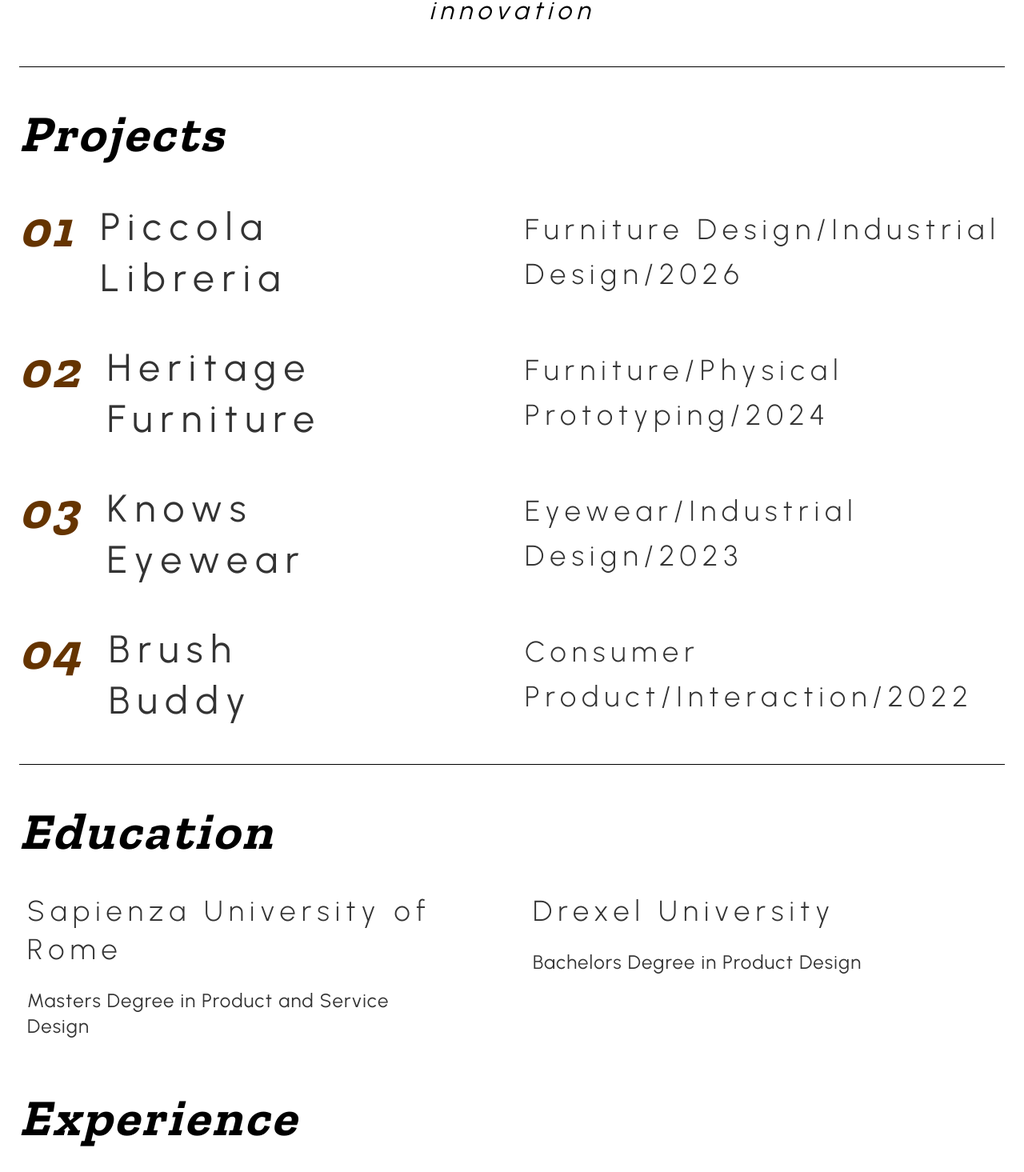
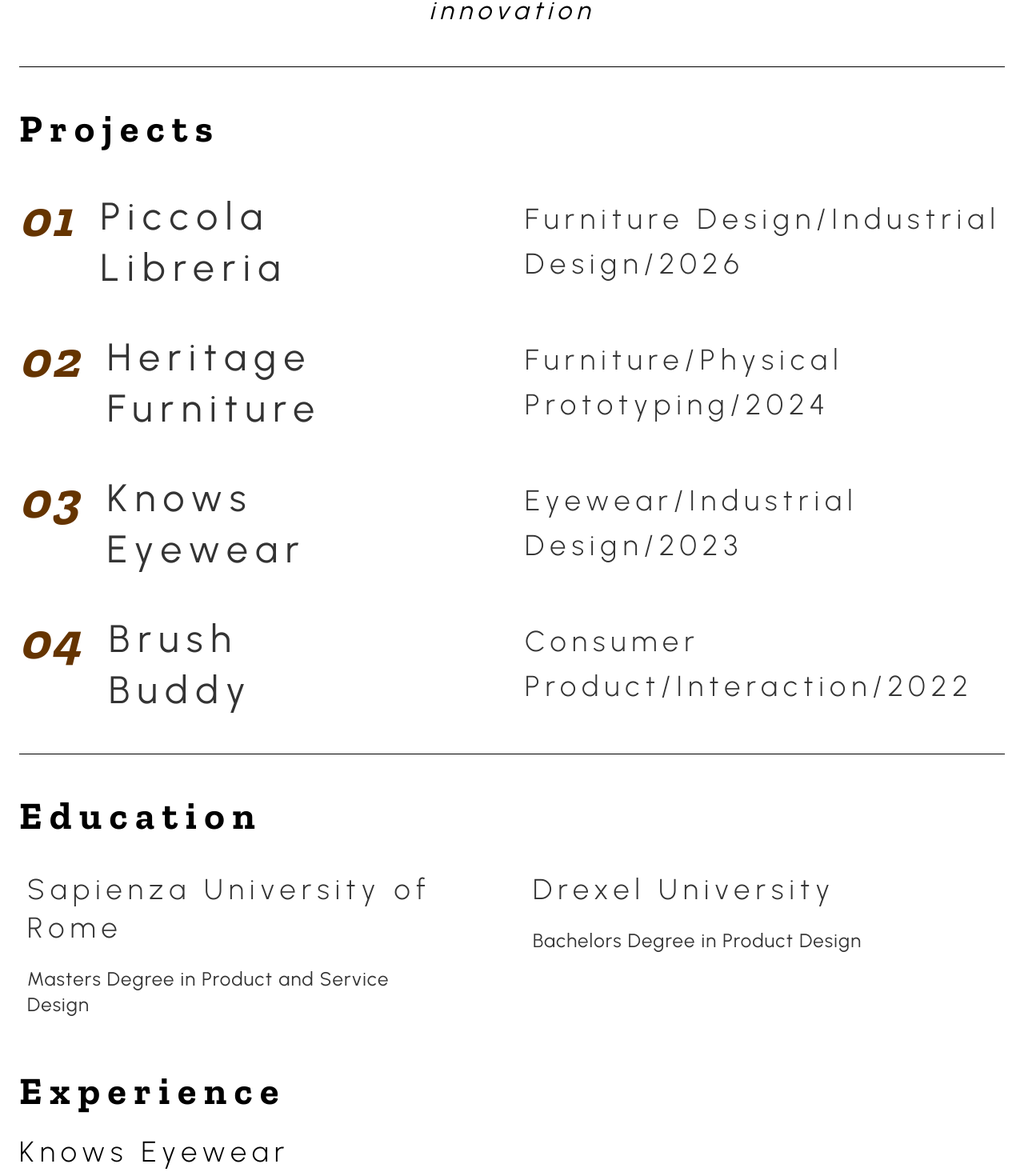
Before and after one commit to sebastianM2/portfolio-scaffold, a Next.js app: page / in a window 1280 px wide. Shown: the part 908-2373 px from the top of the page at 80% size. Built offline with nearby package versions, Linux system fonts and the light colour scheme.

Commit message:
Update style and images
Update images in the piccola libreria section but update header styling

```diff
--- a/src/app/case-studies/[slug]/page.tsx
+++ b/src/app/case-studies/[slug]/page.tsx
@@ -212,11 +212,11 @@ export default async function CaseStudyPage({ params }: Props) {
         <section className="flex flex-col items-center gap-9 w-full" aria-labelledby="brief-heading">
           <h2
             id="brief-heading"
-            className="font-body font-normal text-black text-3xl sm:text-[48px] tracking-[4.8px] sm:tracking-[9.6px]"
+            className="font-body font-normal text-black text-3xl sm:text-[48px] tracking-[4.8px] sm:tracking-[9.6px] w-full"
           >
             Project Brief
           </h2>
-          <p className="font-body font-normal text-black text-base sm:text-2xl text-center tracking-[0.6px] sm:tracking-[1.2px]">
+          <p className="font-body font-normal text-black text-base sm:text-2xl text-center tracking-[0.6px] sm:tracking-[1.2px] w-full">
             {caseStudy.brief}
           </p>
         </section>
--- a/src/app/page.tsx
+++ b/src/app/page.tsx
@@ -54,7 +54,7 @@ export default function Home() {
         <section aria-labelledby="projects-heading">
           <h2
             id="projects-heading"
-            className="font-heading italic font-bold text-black text-4xl sm:text-[64px] tracking-[1.6px] sm:tracking-[3.2px] mb-12"
+            className="font-body font-normal text-black text-3xl sm:text-[48px] tracking-[4.8px] sm:tracking-[9.6px] mb-12"
           >
             Projects
           </h2>
@@ -87,7 +87,7 @@ export default function Home() {
         <section aria-labelledby="education-heading">
           <h2
             id="education-heading"
-            className="font-heading italic font-bold text-black text-4xl sm:text-[64px] tracking-[1.6px] sm:tracking-[3.2px] mb-6"
+            className="font-body font-normal text-black text-3xl sm:text-[48px] tracking-[4.8px] sm:tracking-[9.6px] mb-6"
           >
             Education
           </h2>
@@ -108,7 +108,7 @@ export default function Home() {
         <section aria-labelledby="experience-heading">
           <h2
             id="experience-heading"
-            className="font-heading italic font-bold text-black text-4xl sm:text-[64px] tracking-[1.6px] sm:tracking-[3.2px] mb-6"
+            className="font-body font-normal text-black text-3xl sm:text-[48px] tracking-[4.8px] sm:tracking-[9.6px] mb-6"
           >
             Experience
           </h2>
--- a/src/content/site.ts
+++ b/src/content/site.ts
@@ -273,9 +273,9 @@ export const caseStudies: CaseStudy[] = [
         type: "imageRow",
         fit: "cover",
         images: [
-          { src: "/images/case-studies/piccola-libreria/ref-real-trashcan.jpg", alt: "A real park trash can found in Rome" },
-          { src: "/images/case-studies/piccola-libreria/ref-ai-trashcan.jpg", alt: "AI-generated concept of a book-sharing trash can structure" },
+          { src: "/images/case-studies/piccola-libreria/ref-ai-trashcan-wide.jpg", alt: "AI-generated concept of a book-sharing trash can structure in a park setting" },
           { src: "/images/case-studies/piccola-libreria/ref-ai-library.jpg", alt: "AI-generated concept of a round book-sharing structure in the piazza" },
+          { src: "/images/case-studies/piccola-libreria/ref-ai-trashcan-closeup.jpg", alt: "Close-up AI-generated concept of the book-sharing trash can structure" },
         ],
         caption:
           "Inspiration for this came primarily from public park trash cans that are found in Rome. Alongside the original design reference, AI was used to supplement the initial ideation phase.",
@@ -284,14 +284,14 @@ export const caseStudies: CaseStudy[] = [
       {
         type: "imageText",
         imageSide: "right",
-        fit: "cover",
+        fit: "contain",
         image: { src: "/images/case-studies/piccola-libreria/concept-sketch-1.jpg", alt: "Early concept sketch of a pavilion-like structure" },
         text: "To the left is a sketch book page studying what form language I thought would be best to move forward with.",
       },
       {
         type: "imageText",
         imageSide: "left",
-        fit: "cover",
+        fit: "contain",
         image: { src: "/images/case-studies/piccola-libreria/concept-sketch-2.jpg", alt: "Concept sketch exploring a hinged opening mechanism" },
         text: "As the form started to take shape, I continued exploring how to increase the intervention's visual interest and how users would interact with it.",
       },
```
Also changed, not shown: public/images/case-studies/piccola-libreria/ref-ai-trashcan-closeup.jpg (added), public/images/case-studies/piccola-libreria/ref-ai-trashcan-wide.jpg (added).
